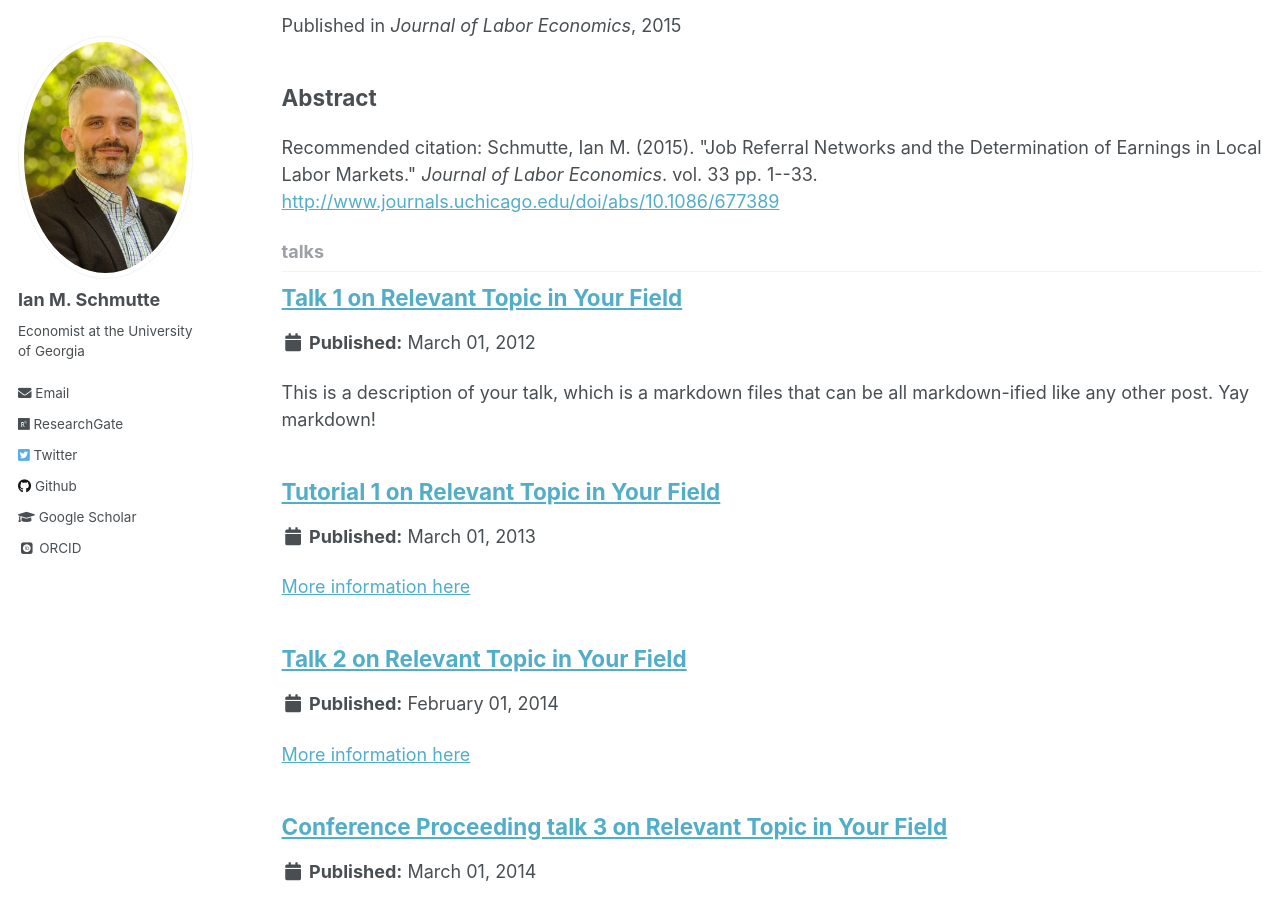
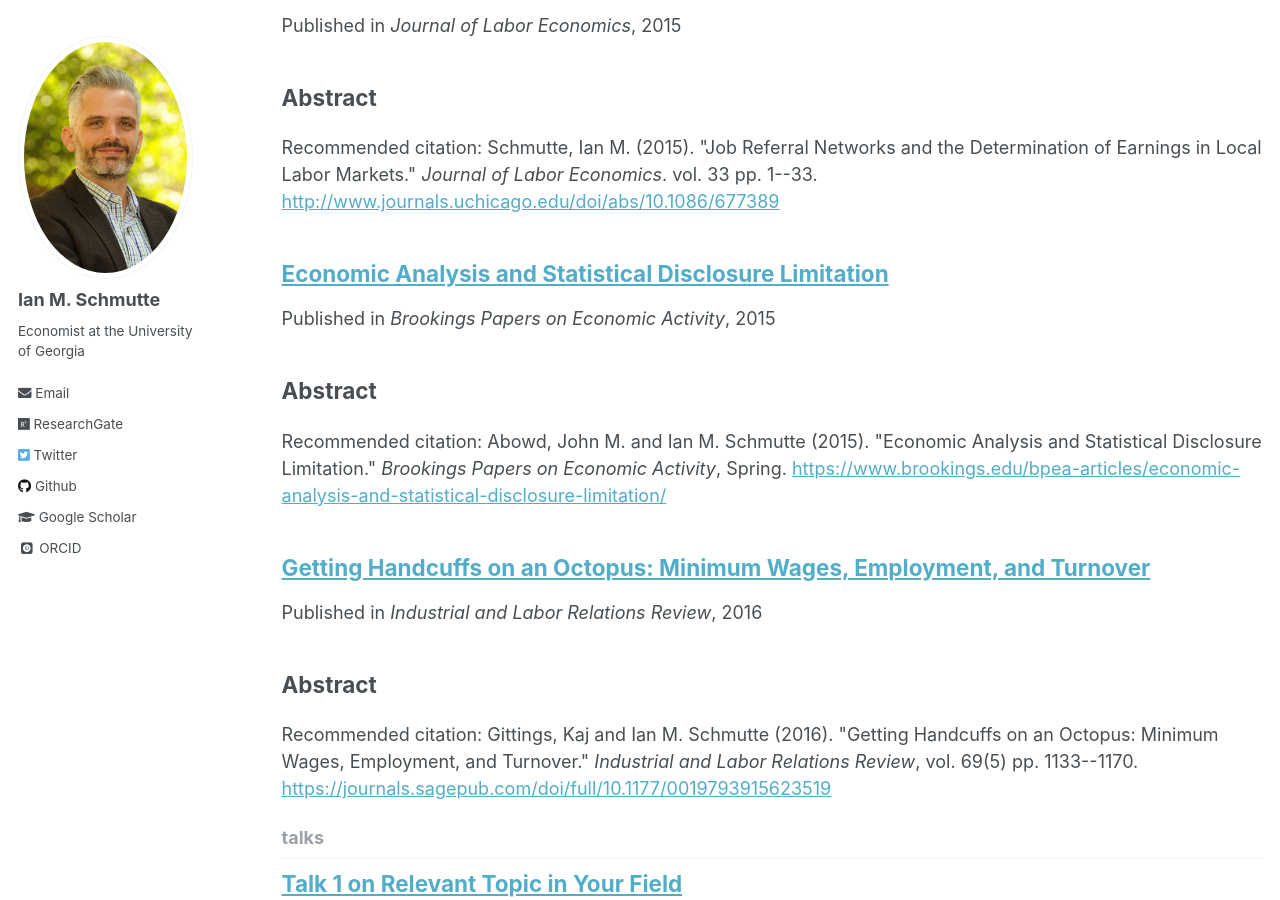
Before and after one commit to ianschmutte/ianschmutte.github.io, a Jekyll site: the page built from _pages/collection-archive.html, in a window 1280 px wide and 900 px high, scrolled down 1472 px. Built offline with Jekyll 4.4.1, drawn with Linux system fonts in a browser that asks for light colours; some web fonts are replaced.

Commit message:
adding some more research pages

```diff
--- /dev/null
+++ b/_research/2015-04-01-bpea.md
@@ -0,0 +1,23 @@
+---
+title: "Economic Analysis and Statistical Disclosure Limitation"
+collection: research
+permalink: /research/2015-04-01-bpea
+date: 2015-04-01
+venue: 'Brookings Papers on Economic Activity'
+paperurl: 'https://www.brookings.edu/bpea-articles/economic-analysis-and-statistical-disclosure-limitation/'
+# preprinturl:
+# slideurl:
+archiveurl: 'http://doi.org/10.5281/zenodo.2796150'
+picloc: '/images/research/bpea-f.png'
+picalt: 'Economic Analysis and Statistical Disclosure Limitation'
+bibtexurl: '/files/abowdschmutte_bpea_2015.txt'
+citation: 'Abowd, John M. and Ian M. Schmutte (2015). &quot;Economic Analysis and Statistical Disclosure Limitation.&quot; <i>Brookings Papers on Economic Activity</i>, Spring.'
+---
+
+
+
+## Abstract
+
+This paper explores the consequences for economic research of methods used by data publishers to protect the privacy of their respondents. We review the concept of statistical disclosure limitation for an audience of economists who may be unfamiliar with these methods. We characterize what it
+means for statistical disclosure limitation to be **ignorable**. When it is not ignorable, we consider the effects of statistical disclosure limitation for a variety of research designs common in applied economic research. Because statistical agencies do not always report the methods they use to protect confidentiality, we also characterize settings in which statistical disclosure limitation methods are
+**discoverable**; that is, they can be learned from the released data. We conclude with advice for researchers, journal editors, and statistical agencies.
--- /dev/null
+++ b/_research/2016-10-01-octopus.md
@@ -0,0 +1,21 @@
+---
+title: "Getting Handcuffs on an Octopus: Minimum Wages, Employment, and Turnover"
+collection: research
+permalink: /research/2016-10-01-octopus
+date: 2016-10-01
+venue: 'Industrial and Labor Relations Review'
+paperurl: 'https://journals.sagepub.com/doi/full/10.1177/0019793915623519'
+preprinturl: '/files/octopus_20150206.pdf'
+slideurl: '/files/octopus_slides.pdf'
+archiveurl: '/files/octopus-WebAppendix.pdf'
+picloc: '/images/research/octopus-f.png'
+picalt: 'Getting Handcuffs on an Octopus: Minimum Wages, Employment, and Turnover'
+bibtexurl: '/files/gittings-schmutte_handcuffs_ILRR_2016.bib'
+citation: 'Gittings, Kaj and Ian M. Schmutte (2016). &quot;Getting Handcuffs on an Octopus: Minimum Wages, Employment, and Turnover.&quot; <i>Industrial and Labor Relations Review</i>, vol. 69(5) pp. 1133--1170.'
+---
+
+
+
+## Abstract
+
+Theoretical work on minimum wage policy emphasizes labor market dynamics, but the resulting implications for worker mobility remain largely untested. The authors show that in the teenage labor market, higher minimum wage standards reduce worker flows and increase job stability. Furthermore, they find that the employment effects of a relatively higher minimum wage vary considerably across markets with different levels of turnover and labor market tightness. Results help to explain the small effects of minimum wage standards on employment commonly found in the aggregate data and are consistent with labor market models that involve search frictions.
```
Also changed, not shown: _research/2015-01-01-netearn.md (+1 -1 lines), images/research/bpea-f.png (added), images/research/octopus-f.png (added), 3 other files.
